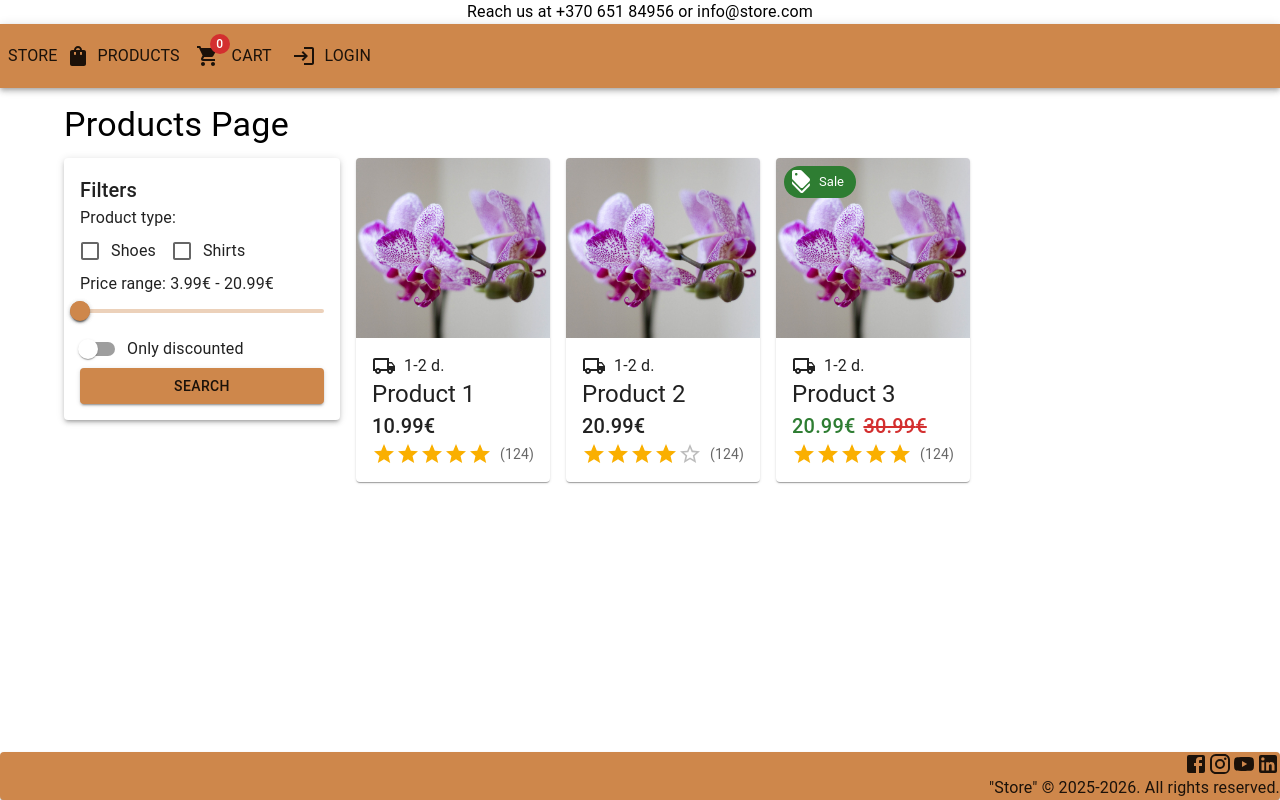
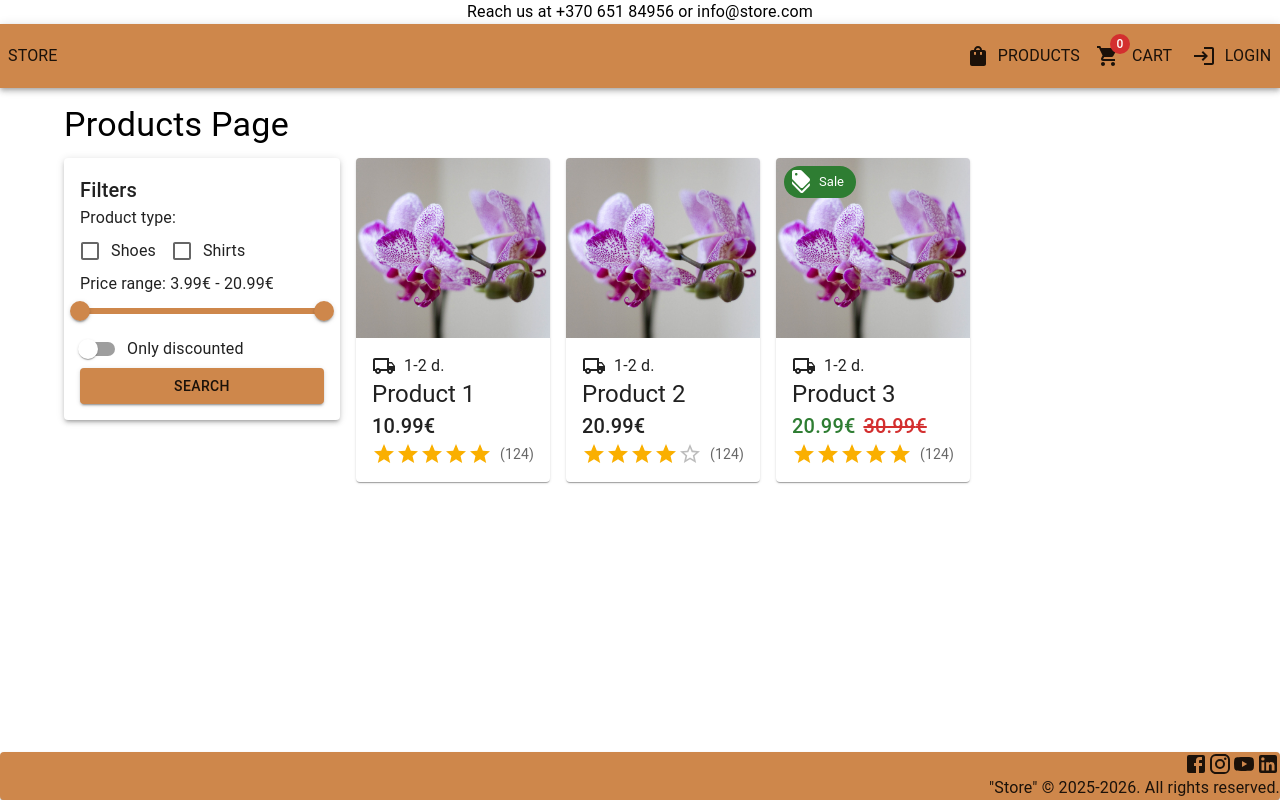
Before and after one commit to Nirtautas/BA-Usability-study-website-educational-website-fork, a Next.js app: page /en/products in a window 1280 px wide. Built offline with nearby package versions, Linux system fonts and the light colour scheme; what @mui/material-nextjs would draw is missing.

Commit message:
add sandwich navigation to navbar, sale ending soon button in home page

```diff
--- a/src/app/[locale]/products/[productId]/page.tsx
+++ b/src/app/[locale]/products/[productId]/page.tsx
@@ -1,4 +1,4 @@
-import ProductPage from "@/components/pages/productPage";
+import ProductPage from "@/components/pages/productPage/productPage";
 import { notFound } from "next/navigation";
 
 type Props = {
--- a/src/components/pages/productPage.tsx
+++ b/src/components/pages/productPage/productPage.tsx
@@ -8,7 +8,7 @@ import { Box, Button, Card, CardMedia, Container, Divider, Grid2, IconButton, Ra
 import Image from "next/image";
 import { notFound, useRouter } from "next/navigation";
 import { useState } from "react";
-import TwoActionDialog from "../templates/shared/twoActionDialog";
+import TwoActionDialog from "../../templates/shared/twoActionDialog";
 
 type Props = {
   productId: number;
--- a/src/components/pages/productsPage/productsFilter.tsx
+++ b/src/components/pages/productsPage/productsFilter.tsx
@@ -20,8 +20,8 @@ const ProductsFilter = ({ products, appliedFilters }: Props) => {
   const minPrice = Math.min(...prices);
   const maxPrice = Math.max(...prices);
 
-  const [selectedMinPrice, setSelectedMinPrice] = useState<number>(appliedFilters.oldMinPrice ?? minPrice);
-  const [selectedMaxPrice, setSelectedMaxPrice] = useState<number>(appliedFilters.oldMaxPrice ?? maxPrice);
+  const [selectedMinPrice, setSelectedMinPrice] = useState<number>(Number.isNaN(appliedFilters.oldMinPrice) ? minPrice : appliedFilters.oldMinPrice);
+  const [selectedMaxPrice, setSelectedMaxPrice] = useState<number>(Number.isNaN(appliedFilters.oldMaxPrice) ? maxPrice : appliedFilters.oldMaxPrice);
   const [onlyDiscounted, setOnlyDiscounted] = useState(appliedFilters.oldOnlyDiscounted ?? false);
   const [selectedTypes, setSelectedTypes] = useState<ProductType[]>(appliedFilters.oldProductTypes?.map((t) => t as ProductType) ?? []);
 
--- a/src/components/templates/navBar.tsx
+++ b/src/components/templates/navBar.tsx
@@ -3,32 +3,46 @@
 import { useCart } from "@/data/cartContext";
 import { getPageUrl } from "@/data/constants";
 import { Login, ShoppingBag, ShoppingCart } from "@mui/icons-material";
-import { AppBar, Badge, Button, Grid2, Stack, Toolbar, Typography } from "@mui/material";
+import { AppBar, Badge, Button, Grid2, Menu, MenuItem, Stack, Toolbar, Typography } from "@mui/material";
 import { useTranslations } from "next-intl";
 import { useRouter } from "next/navigation";
+import { useState } from "react";
 
 export function NavBar() {
   const router = useRouter();
   const cartContext = useCart();
   const t = useTranslations("NavBar");
+  const [anchorEl, setAnchorEl] = useState<null | HTMLElement>(null);
+  const open = Boolean(anchorEl);
+  const handleClick = (event: React.MouseEvent<HTMLButtonElement>) => {
+    setAnchorEl(event.currentTarget);
+  };
+  const handleClose = () => {
+    setAnchorEl(null);
+  };
 
   return (
     <Stack sx={{ mb: 2 }}>
       <Typography align="center">Reach us at +370 651 84956 or info@store.com</Typography>
       <AppBar position="static">
-        <Toolbar disableGutters>
-          <Grid2>
+        <Toolbar disableGutters sx={{ display: "flex", justifyContent: "space-between" }}>
           <Button color="inherit" onClick={() => router.push(getPageUrl.home())}>
             <Typography>{t("title")}</Typography>
           </Button>
-          </Grid2>
 
+          <Stack direction="row" spacing={2} alignItems="center">
             <Grid2 display="flex" alignItems="center" gap={1}>
               <Grid2 display="flex" alignItems="center">
                 <ShoppingBag />
-              <Button color="inherit" onClick={() => router.push(getPageUrl.products())}>
+                <Button color="inherit" onClick={handleClick}>
                   <Typography>Products</Typography>
                 </Button>
+
+                <Menu anchorEl={anchorEl} open={open} onClose={handleClose}>
+                  <MenuItem onClick={() => router.push(getPageUrl.products())}>All Products</MenuItem>
+                  <MenuItem onClick={() => router.push(getPageUrl.products().concat(`?productType=Shoes`))}>Shoes</MenuItem>
+                  <MenuItem onClick={() => router.push(getPageUrl.products().concat(`?productType=Shirts`))}>Shirts</MenuItem>
+                </Menu>
               </Grid2>
 
               <Grid2 display="flex" alignItems="center">
@@ -47,6 +61,7 @@ export function NavBar() {
                 </Button>
               </Grid2>
             </Grid2>
+          </Stack>
         </Toolbar>
       </AppBar>
     </Stack>
```
Also changed, not shown: src/app/[locale]/page.tsx (+6 -10 lines), src/components/pages/homePage/homePage.tsx (added, +22 -0 lines). Lines whose indentation alone changed are shown as unchanged.
